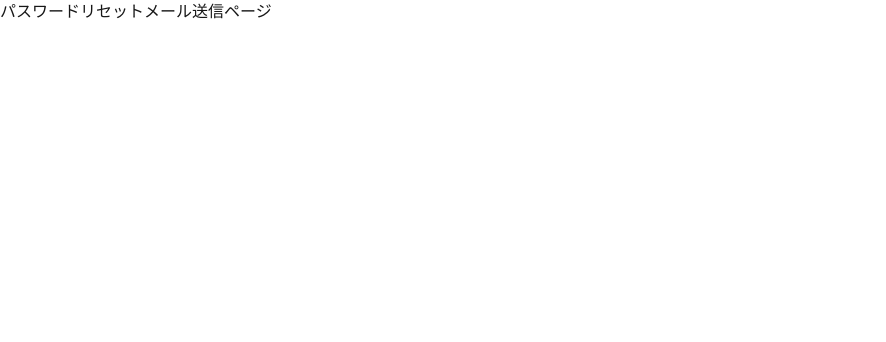
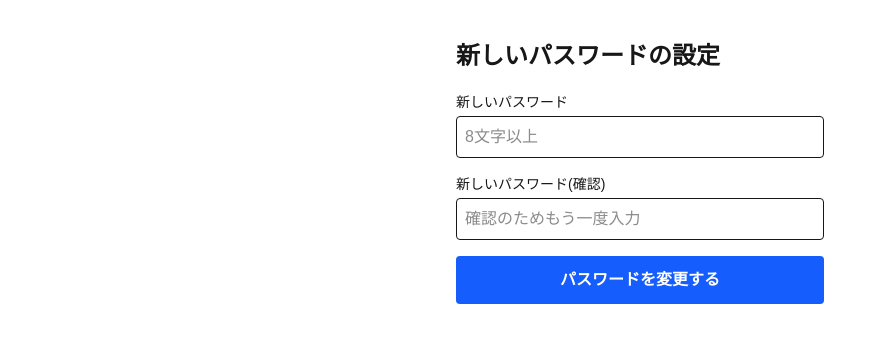
Before and after one commit to okunokosei/globalvillageproject, a Next.js app in the folder frontend/: page /password/reset/confirm/1/1 in a window 1280 px wide. Shown: the top 342 px of the page, without its empty margins (0-886 px from the left). Built offline with nearby package versions, Linux system fonts and the light colour scheme; no server answers.

Commit message:
feat: パスワードリセット機能の実装とDjoserメール設定の修正

```diff
--- a/frontend/src/app/login/page.tsx
+++ b/frontend/src/app/login/page.tsx
@@ -3,6 +3,8 @@
 import { useRouter } from 'next/navigation';
 import React, { useState } from 'react'
 import Cookies from 'js-cookie';
+
+import Link from 'next/link';
 
 const LoginPage = () => {
     const apiUrl = process.env.NEXT_PUBLIC_API_URL;
@@ -39,6 +41,29 @@ const LoginPage = () => {
 
     return (
         <div className="p-10 max-w-md mx-auto">
+
+            {/* アイコン用、将来的にはReactライブラリに置き換える */}
+            <div className="sm:mx-auto sm:w-full sm:max-w-md mb-6">
+                <Link
+                    href="/"
+                    className="flex items-center text-sm text-gray-600 hover:text-gray-900 transition-colors"
+                >
+                    {/* SVGアイコン（左矢印） */}
+                    <svg
+                        xmlns="http://www.w3.org/2000/svg"
+                        fill="none"
+                        viewBox="0 0 24 24"
+                        strokeWidth={1.5}
+                        stroke="currentColor"
+                        className="w-4 h-4 mr-1"
+                    >
+                        <path strokeLinecap="round" strokeLinejoin="round" d="M10.5 19.5L3 12m0 0l7.5-7.5M3 12h18" />
+                    </svg>
+                    ホームに戻る
+                </Link>
+            </div>
+            {/* ここまで */}
+
             <h1 className="text-2xl font-bold mb-5">ログイン</h1>
             <form onSubmit={handleLogin} className="flex flex-col gap-4">
                 <div>
@@ -52,7 +77,7 @@ const LoginPage = () => {
                     />
                 </div>
                 <div>
-                    <label htmlFor="">パスワード</label>
+                    <label className="block text-sm font-medium">パスワード</label>
                     <input
                         type="password"
                         value={password}
@@ -68,6 +93,11 @@ const LoginPage = () => {
                     ログインする
                 </button>
             </form>
+            <div className="text-right">
+                <Link href="/password/reset" className="text-sm text-blue-600 hover:underline">
+                    パスワードをお忘れですか？
+                </Link>
+            </div>
         </div>
     )
 };
--- a/frontend/src/app/password/reset/confirm/[uid]/[token]/page.tsx
+++ b/frontend/src/app/password/reset/confirm/[uid]/[token]/page.tsx
@@ -1,9 +1,91 @@
-const ResetRequestPage = () => {
+'use client';
+import React, { useState } from 'react';
+import { useParams, useRouter } from 'next/navigation';
+
+const PasswordResetConfirmPage = () => {
+    const params = useParams();
+    const router = useRouter();
+    const apiurl = process.env.NEXT_PUBLIC_API_URL;
+
+    const [password, setPassword] = useState('');
+    const [rePassword, setRePassword] = useState('');
+    const [isLoading, setIsLoading] = useState(false);
+
+    const handleSubmit = async (e: React.FormEvent) => {
+        e.preventDefault();
+        if(password !== rePassword) {
+            alert('パスワードが一致しません。もう一度入力してください。');
+            return;
+        }
+        setIsLoading(true);
+
+        try {
+            const res = await fetch(`${apiurl}/api/auth/users/reset_password_confirm`, {
+                method: 'POST',
+                headers: {
+                    'ContentType': 'application/json',
+                },
+                body: JSON.stringify({
+                    uid: params.uid,
+                    token: params.token,
+                    new_password: password,
+                    re_new_password: rePassword,
+                }),
+            });
+            if(res.ok) {
+                alert('パスワードの変更が完了しました。\n新しいパスワードでログインしてください。');
+                router.push('/login');
+            } else {
+                alert('パスワードリセットに失敗しました。\nリンクの有効期限が切れている可能性があります。');
+            }
+        } catch (err) {
+            console.error(err);
+            alert('サーバーとの通信に失敗しました。');
+        } finally {
+            setIsLoading(false);
+        }
+    };
+
     return (
-        <div>
-            <h1>パスワードリセットメール送信ページ</h1>
+        <div className="p-10 max-w-md mx-auto">
+            <h1 className="text-2xl font-bold mb-5">新しいパスワードの設定</h1>
+            <form onSubmit={handleSubmit} className="flex flex-col gap-4">
+                <div>
+                    <label className="block text-sm font-medium mb-1">新しいパスワード</label>
+                    <input
+                        type="password"
+                        value={password}
+                        onChange={(e) => setPassword(e.target.value)}
+                        className="border p-2 w-full rounded"
+                        required
+                        minLength={8}
+                        placeholder="8文字以上"
+                    />
+                </div>
+                <div>
+                    <label className="block text-sm font-medium mb-1">新しいパスワード(確認)</label>
+                    <input
+                        type="password"
+                        value={rePassword}
+                        onChange={(e) => setRePassword(e.target.value)}
+                        className="border p-2 w-full rounded"
+                        required
+                        minLength={8}
+                        placeholder="確認のためもう一度入力"
+                    />
+                </div>
+                <button
+                    type="submit"
+                    disabled={isLoading}
+                    className={`text-white p-3 rounded font-bold transition colors ${
+                        isLoading ? 'bg-gray-400 cursor-not-allowed' : 'bg-blue-600 hover:bg-blue-700'
+                    }`}
+                >
+                    {isLoading ? '変更処理中...' : 'パスワードを変更する'}
+                </button>
+            </form>
         </div>
-    )
+    );
 };
 
-export default ResetRequestPage
+export default PasswordResetConfirmPage;
--- a/frontend/src/app/password/reset/page.tsx
+++ b/frontend/src/app/password/reset/page.tsx
@@ -1,9 +1,74 @@
-const ResetConfirmPage = () => {
+'use client'
+import React from "react";
+import { useState } from "react";
+import { useRouter } from 'next/navigation'
+import Link from 'next/link';
+
+const PasswordResetPage = () => {
+    const apiurl = process.env.NEXT_PUBLIC_API_URL;
+    const router = useRouter();
+
+    const [email, setEmail] = useState('');
+    const [isLoading, setIsLoading] = useState(false);
+
+    const handleSubmit = async (e: React.FormEvent) => {
+        e.preventDefault();
+        setIsLoading(true);
+        try {
+            const res = await fetch(`${apiurl}/api/auth/users/reset_password/`, {
+                method: 'POST',
+                headers: {
+                    'Content-Type': 'application/json',
+                },
+                body: JSON.stringify({email}),
+            });
+            if (res.ok) {
+                alert('パスワード再設定用のURLをメールで送信しました。 \n届かない場合は迷惑メールフォルダもご確認ください。');
+                router.push('/login');
+            } else {
+                alert('送信に失敗しました。メールアドレスをご確認ください。')
+            }
+        } catch (err) {
+            console.error(err);
+            alert('ログイン処理に失敗しました。');
+        } finally {
+            setIsLoading(false);
+        }
+    };
+
     return (
-        <div>
-            <h1>パスワード設定ページ</h1>
+        <div className="p-10 max-w-md mx-auto">
+            <h1 className="text-2xl font-bold mb-5">パスワードの再設定</h1>
+            <p className="mb-4 text-sm text-gray-600">
+                登録したメールアドレスを入力してください。<br />
+                再設定用のリンクをお送りします。
+            </p>
+            <form onSubmit={handleSubmit} className="flex flex-col gap-4">
+                <div>
+                    <label className="block text-sm font-medium">メールアドレス</label>
+                    <input
+                        type="email"
+                        value={email}
+                        onChange={(e) => setEmail(e.target.value)}
+                        required
+                        className="border p-2 w-full"
+                    />
+                </div>
+                <button
+                    type="submit"
+                    disabled={isLoading}
+                    className="bg-blue-600 text-white p-3 rounded font-bold hover:bg-blue-700 disabled:bg-gray-400"
+                >
+                    {isLoading ? '送信中...' : 'メールを送信する'}
+                </button>
+            </form>
+            <div className="text-right">
+                <Link href="/login" className="text-sm hover:underline">
+                    ログインページへ戻る
+                </Link>
+            </div>
         </div>
     )
 };
 
-export default ResetConfirmPage
+export default PasswordResetPage
--- a/frontend/src/app/register/page.tsx
+++ b/frontend/src/app/register/page.tsx
@@ -2,6 +2,7 @@
 
 import React, { useState } from 'react';
 import { useRouter } from 'next/navigation';
+import Link from 'next/link'
 
 const RegisterPage = () => {
     const apiUrl = process.env.NEXT_PUBLIC_API_URL;
@@ -99,6 +100,29 @@ const RegisterPage = () => {
 
     return (
         <div className="p-10 max-w-md mx-auto">
+
+            {/* アイコン用、将来的にはReactライブラリに置き換える */}
+            <div className="sm:mx-auto sm:w-full sm:max-w-md mb-6">
+                <Link
+                    href="/"
+                    className="flex items-center text-sm text-gray-600 hover:text-gray-900 transition-colors"
+                >
+                    {/* SVGアイコン（左矢印） */}
+                    <svg
+                        xmlns="http://www.w3.org/2000/svg"
+                        fill="none"
+                        viewBox="0 0 24 24"
+                        strokeWidth={1.5}
+                        stroke="currentColor"
+                        className="w-4 h-4 mr-1"
+                    >
+                        <path strokeLinecap="round" strokeLinejoin="round" d="M10.5 19.5L3 12m0 0l7.5-7.5M3 12h18" />
+                    </svg>
+                    ホームに戻る
+                </Link>
+            </div>
+            {/* ここまで */}
+
             <h1 className="text-2xl font-bold mb-5">新規会員登録</h1>
             <form onSubmit={handleRegister} className="flex flex-col gap-4">
                 {/* name */}
```
Also changed, not shown: 1 other file (tests, documents, lock files or other folders).
